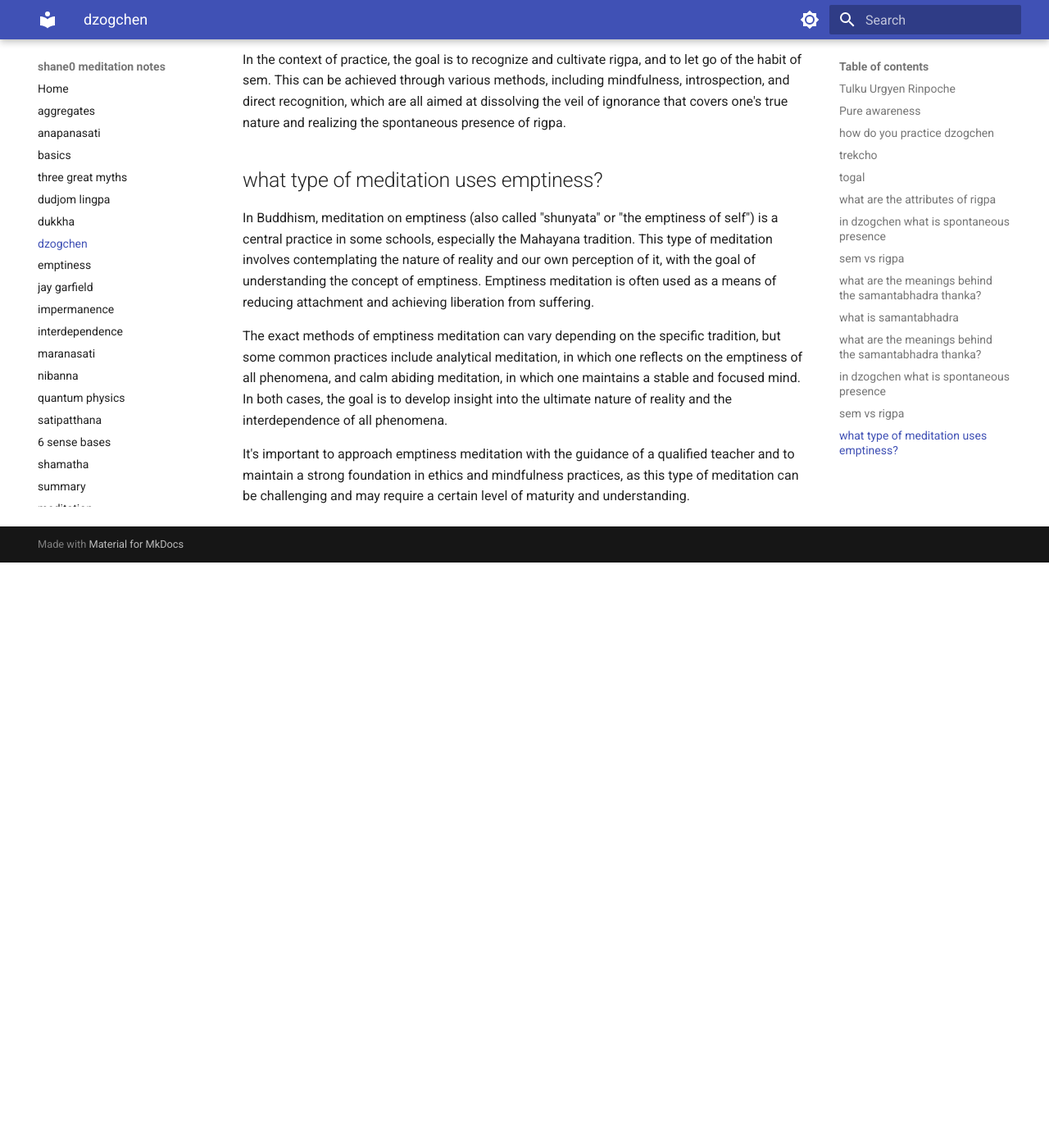
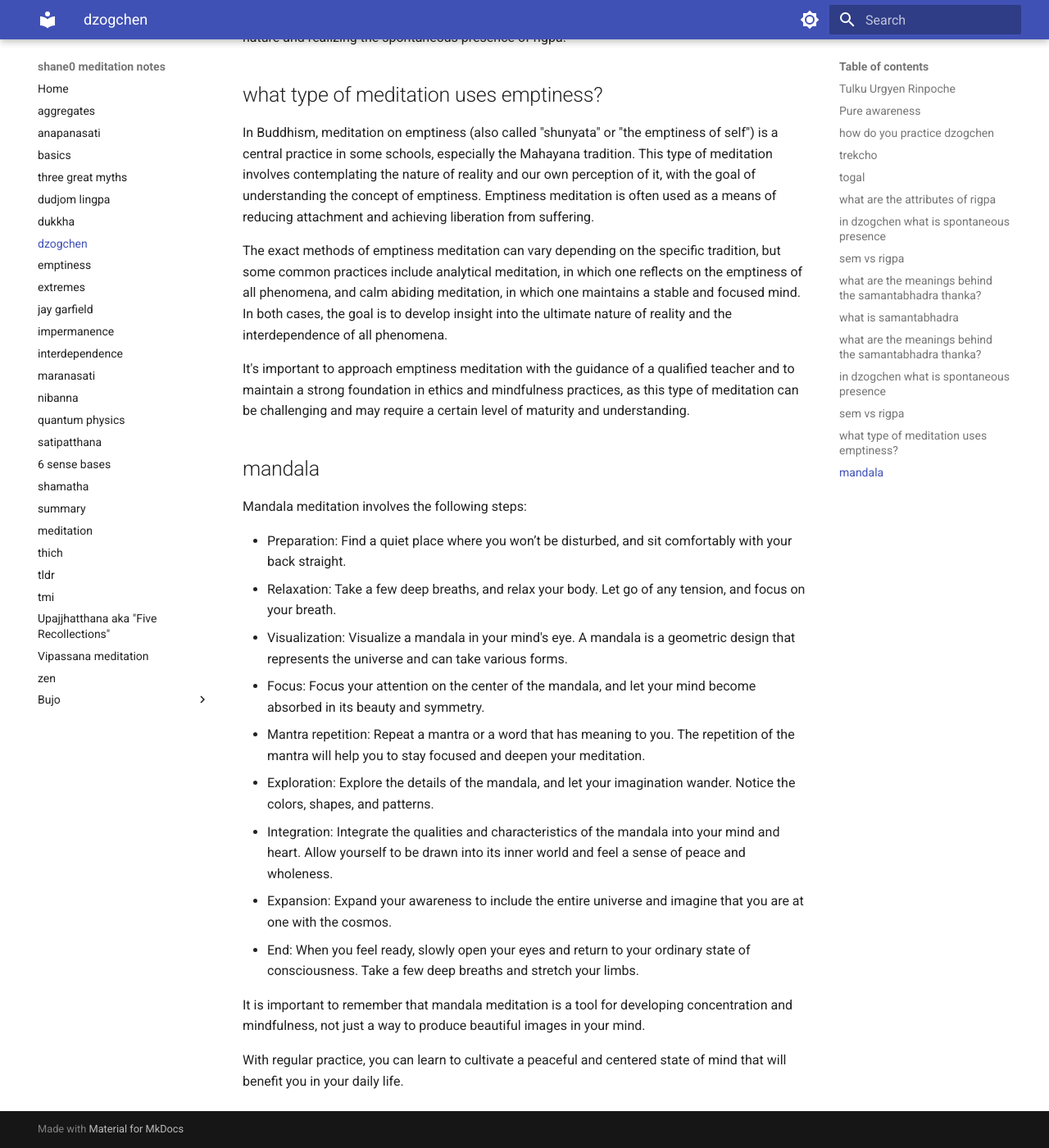
Before and after one commit to shane0/shane0.github.io, an MkDocs documentation site: the page built from docs/dzogchen.md, in a window 1280 px wide and 1400 px high, scrolled down 8613 px. Shown: the whole window at 82% size. Built offline with MkDocs 1.6.1 and Material for MkDocs 9.7.7, drawn with Linux system fonts in a browser that asks for light colours; before the commit the page ends 9299 px from its top, so only the background shows below that; some of the changed text lies outside the part shown.

Commit message:
'extremes'

```diff
--- a/docs/dzogchen.md
+++ b/docs/dzogchen.md
@@ -102,17 +94,12 @@
 
 The attributes of rigpa are described in various ways in the teachings of Dzogchen, but some of the most common attributes include:
 
-Clarity: Rigpa is described as being clear, transparent, and free from any mental or emotional agitation.
-
-Openness: Rigpa is said to be open and spacious, allowing for a boundless perspective on reality.
-
-Non-dual: Rigpa is said to be beyond dualistic thinking and beyond the conventional understanding of self and other.
-
-Unobstructed: Rigpa is said to be unobstructed and unaffected by the dualistic distinctions of good and bad, right and wrong, etc.
-
-Self-aware: Rigpa is described as being self-aware, with the ability to know itself without reference to any external objects or thoughts.
-
-Natural: Rigpa is said to be natural, uncontrived, and always present, but obscured by the dualistic thinking and emotional afflictions of the ordinary mind.
+- Clarity: Rigpa is described as being clear, transparent, and free from any mental or emotional agitation.
+- Openness: Rigpa is said to be open and spacious, allowing for a boundless perspective on reality.
+- Non-dual: Rigpa is said to be beyond dualistic thinking and beyond the conventional understanding of self and other.
+- Unobstructed: Rigpa is said to be unobstructed and unaffected by the dualistic distinctions of good and bad, right and wrong, etc.
+- Self-aware: Rigpa is described as being self-aware, with the ability to know itself without reference to any external objects or thoughts.
+- Natural: Rigpa is said to be natural, uncontrived, and always present, but obscured by the dualistic thinking and emotional afflictions of the ordinary mind.
 
 These attributes are considered to be the essential qualities of rigpa, which can be directly experienced through the practice of Dzogchen meditation. However, it is important to note that these descriptions of rigpa are meant to be pointers or guides rather than definitive explanations of its nature. The ultimate nature of rigpa can only be directly experienced through practice, and not through conceptual understanding.
 
@@ -193,3 +180,21 @@
 The exact methods of emptiness meditation can vary depending on the specific tradition, but some common practices include analytical meditation, in which one reflects on the emptiness of all phenomena, and calm abiding meditation, in which one maintains a stable and focused mind. In both cases, the goal is to develop insight into the ultimate nature of reality and the interdependence of all phenomena.
 
 It's important to approach emptiness meditation with the guidance of a qualified teacher and to maintain a strong foundation in ethics and mindfulness practices, as this type of meditation can be challenging and may require a certain level of maturity and understanding.
+
+## mandala
+
+Mandala meditation involves the following steps:
+
+- Preparation: Find a quiet place where you won’t be disturbed, and sit comfortably with your back straight.
+- Relaxation: Take a few deep breaths, and relax your body. Let go of any tension, and focus on your breath.
+- Visualization: Visualize a mandala in your mind's eye. A mandala is a geometric design that represents the universe and can take various forms.
+- Focus: Focus your attention on the center of the mandala, and let your mind become absorbed in its beauty and symmetry.
+- Mantra repetition: Repeat a mantra or a word that has meaning to you. The repetition of the mantra will help you to stay focused and deepen your meditation.
+- Exploration: Explore the details of the mandala, and let your imagination wander. Notice the colors, shapes, and patterns.
+- Integration: Integrate the qualities and characteristics of the mandala into your mind and heart. Allow yourself to be drawn into its inner world and feel a sense of peace and wholeness.
+- Expansion: Expand your awareness to include the entire universe and imagine that you are at one with the cosmos.
+- End: When you feel ready, slowly open your eyes and return to your ordinary state of consciousness. Take a few deep breaths and stretch your limbs.
+
+It is important to remember that mandala meditation is a tool for developing concentration and mindfulness, not just a way to produce beautiful images in your mind.
+
+With regular practice, you can learn to cultivate a peaceful and centered state of mind that will benefit you in your daily life.
```
Also changed, not shown: other parts of docs/dzogchen.md (+12 -20 lines), docs/extremes.md (added, +89 -0 lines), docs/impermenence.md (+0 -1 lines), docs/interdependence.md (+7 -13 lines).
